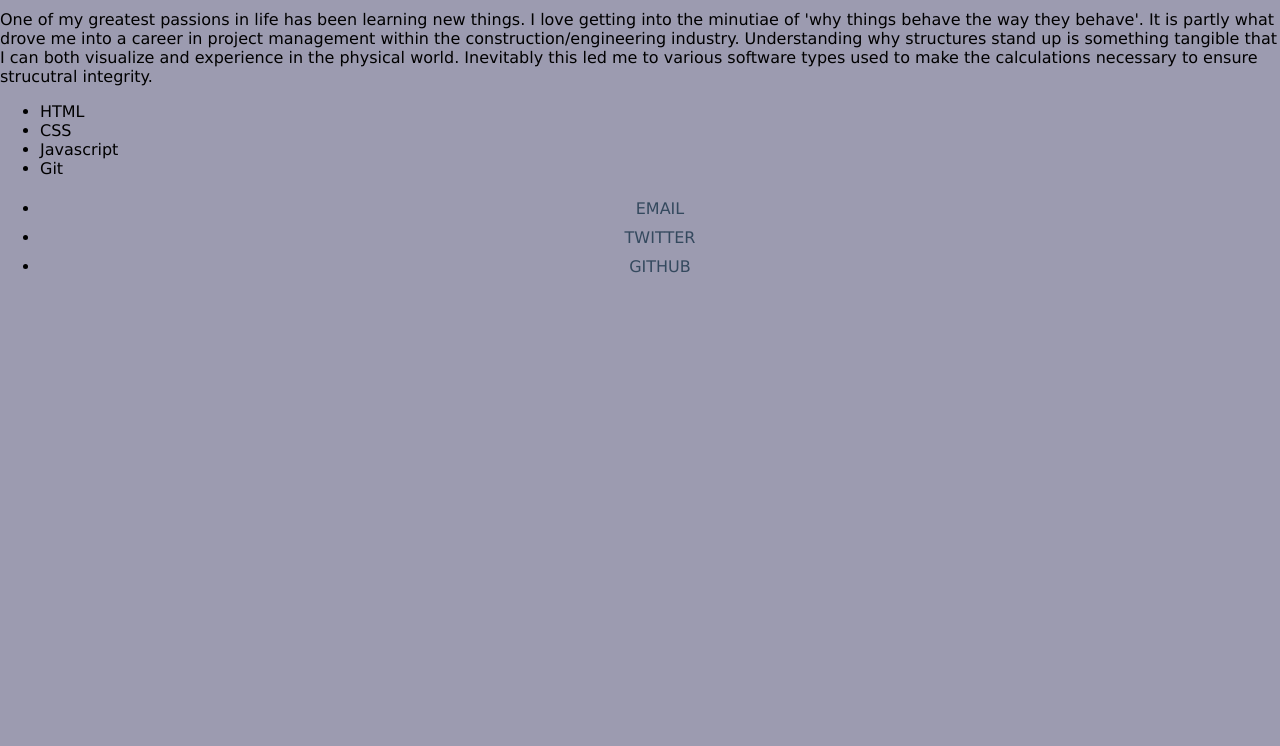
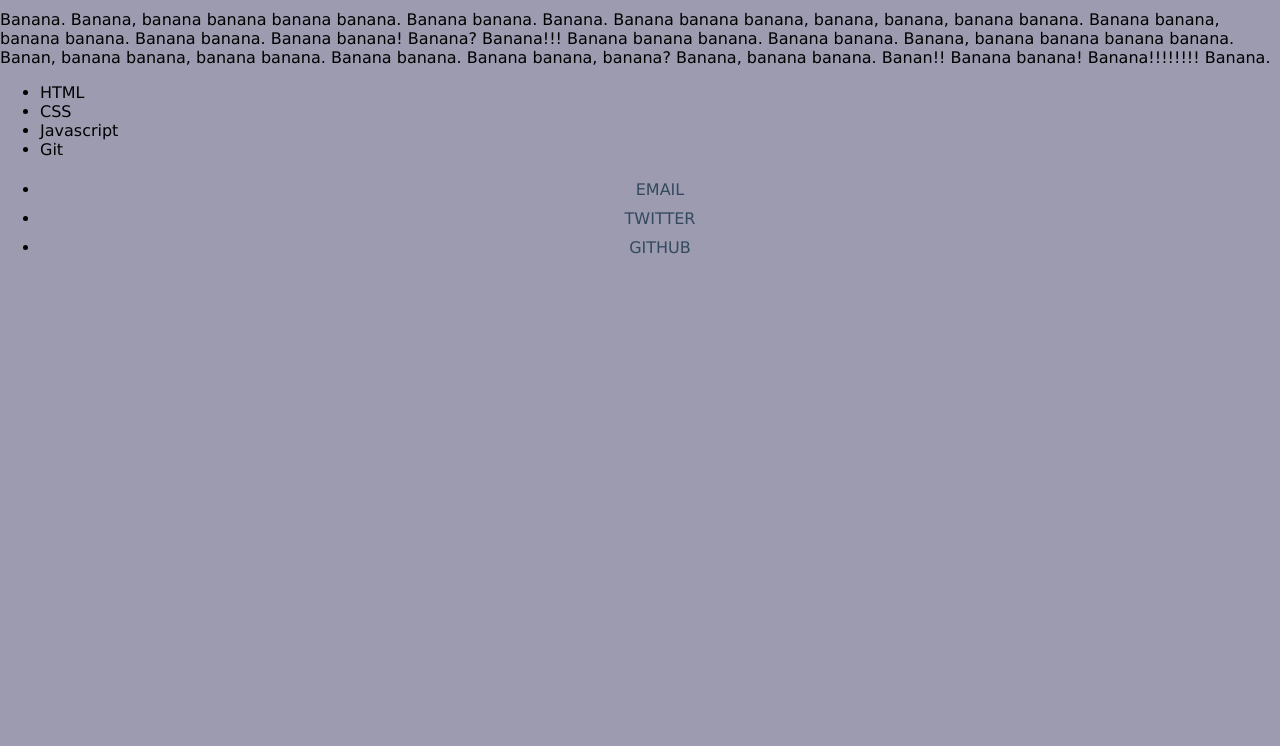
Before and after one commit to moffutt10/personal-bio-site, a plain HTML site: page index.html in a window 1280 px wide. Shown: the part 54-800 px from the top of the page. Drawn offline with Linux system fonts and the light colour scheme.

```diff
--- a/index.html
+++ b/index.html
@@ -22,10 +22,10 @@
 
   <!-- Primary View -->
   <div class="fullPage" id="bioPage">
-    <p>One of my greatest passions in life has been learning new things. I love getting into the minutiae of 'why things behave the way they behave'. It is partly
-      what drove me into a career in project management within the construction/engineering industry. Understanding why structures stand up is something tangible that
-      I can both visualize and experience in the physical world. Inevitably this led me to various software types used to make the calculations necessary to ensure
-      strucutral integrity.
+    <p>Banana. Banana, banana banana banana banana. Banana banana. Banana. Banana banana banana, banana, banana, banana banana. Banana
+      banana, banana banana. Banana banana. Banana banana! Banana? Banana!!! Banana banana banana. Banana banana. Banana, banana banana
+      banana banana. Banan, banana banana, banana banana. Banana banana. Banana banana, banana? Banana, banana banana. Banan!! Banana
+      banana! Banana!!!!!!!! Banana.
     </p>
   </div>
   <div class="fullPage" id="technologiesPage">
```
